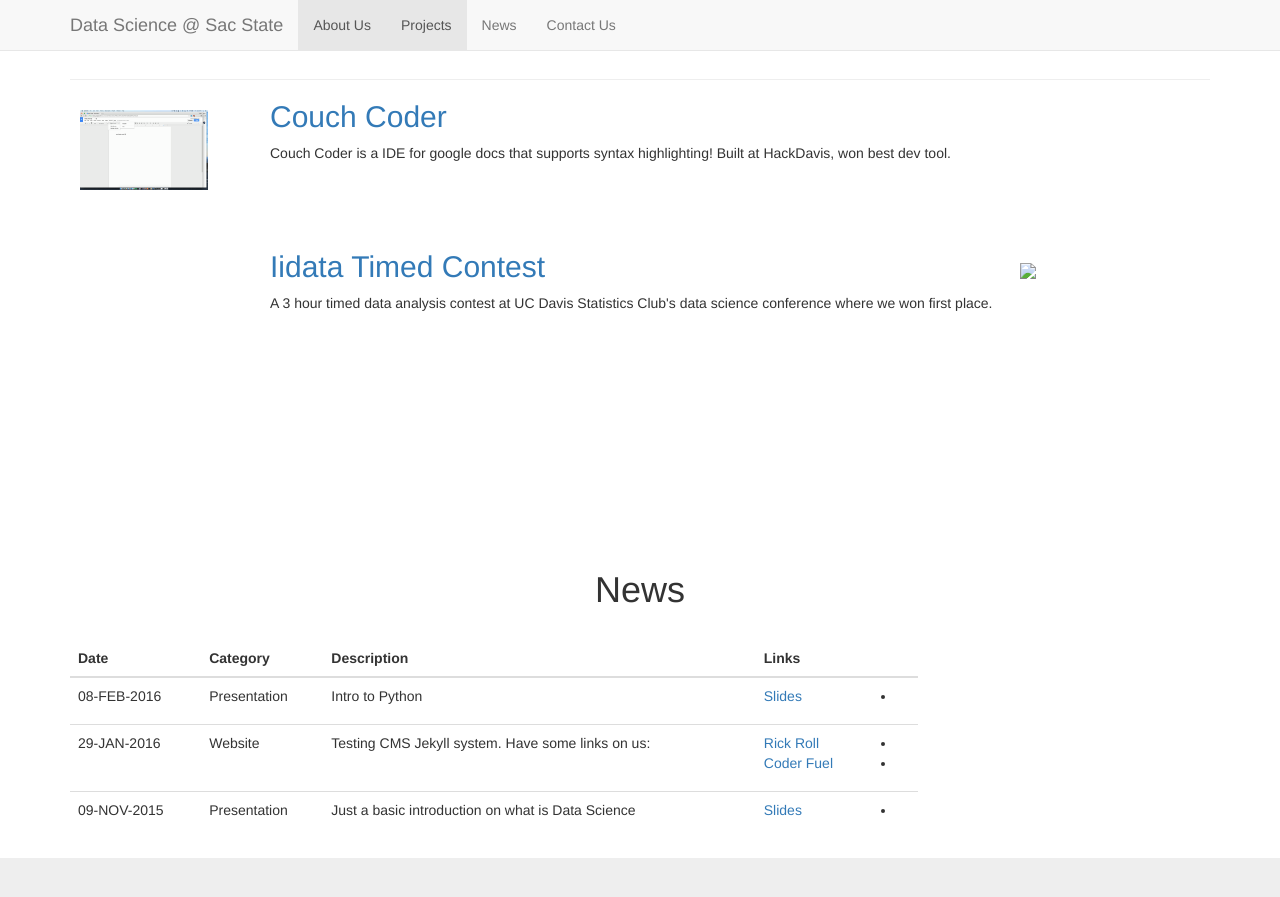
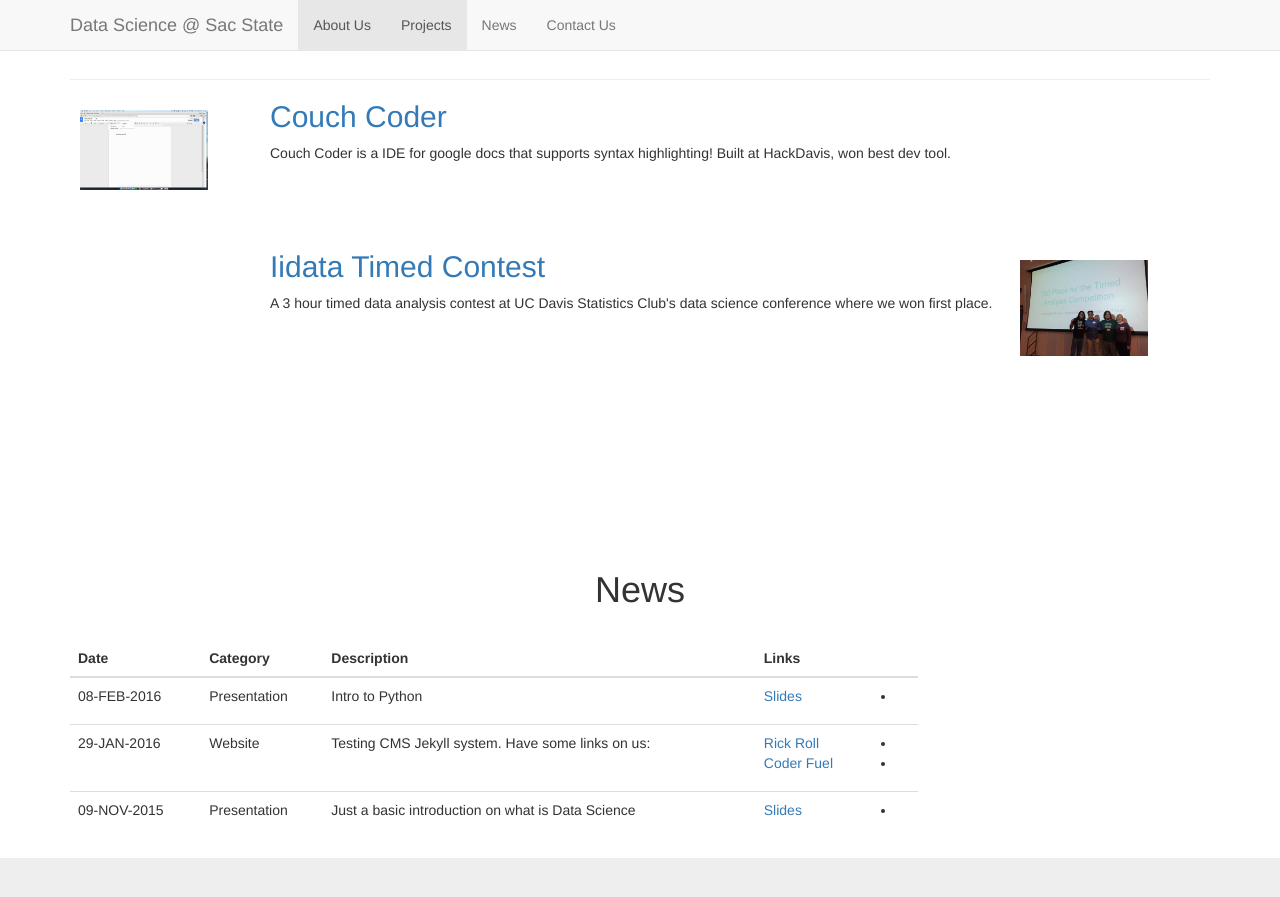
Before and after one commit to DataScience-SacState/DataScience-SacState.github.io, a Jekyll site: the page built from index.html, in a window 1280 px wide and 900 px high, scrolled down 1328 px. Shown: the top 897 px of the window. Built offline with Jekyll 4.4.1, drawn with Linux system fonts in a browser that asks for light colours.

Commit message:
updating images

```diff
--- a/index.html
+++ b/index.html
@@ -176,7 +176,7 @@ layout: default
 
 
       <div class="entry-image" style="float:right">
-          <img src="/" />
+          <img src="/img/showcase/lol-davis.jpg" />
 
       </div>
 
```
Also changed, not shown: img/showcase/lol-davis.jpg (added), 1 other file.
